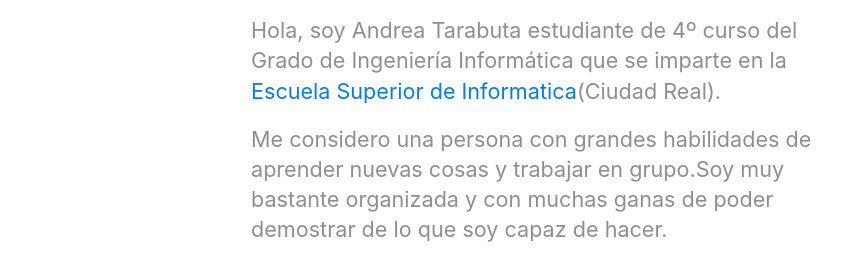
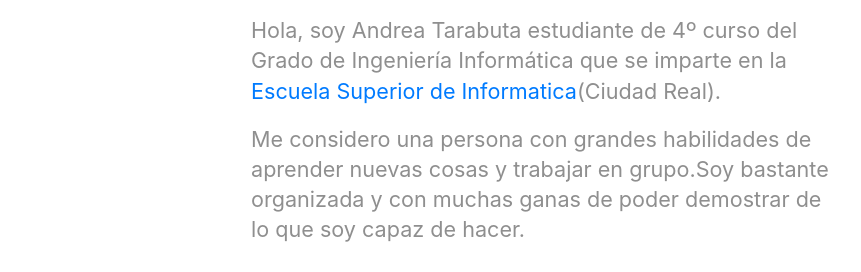
Before and after one commit to Andrea0312/PaginaPersonal, a plain HTML site: page index.html in a window 1280 px wide. Shown: the part 940-1212 px from the top of the page, 419-1280 px from the left. Drawn offline with Linux system fonts and the light colour scheme.

Commit message:
Add files via upload

```diff
--- a/index.html
+++ b/index.html
@@ -86,7 +86,7 @@
 						   Hola, soy Andrea Tarabuta estudiante de 4º curso del Grado de Ingeniería Informática que se imparte en la <a rel="nofollow" href="https://esi.uclm.es">Escuela Superior de Informatica</a>(Ciudad Real).</p>
 
 						<p class="md-6 tm-intro-text">
-							Me considero una persona con grandes habilidades de aprender nuevas cosas y trabajar en grupo.Soy muy bastante organizada y con muchas ganas de poder demostrar de lo que soy capaz de hacer.</p>
+							Me considero una persona con grandes habilidades de aprender nuevas cosas y trabajar en grupo.Soy bastante organizada y con muchas ganas de poder demostrar de lo que soy capaz de hacer.</p>
 
 						<p class="mb-5 tm-intro-text">
 						  Si necesita una persona como yo en su equipo, no dude en descargar mi CV.
```
